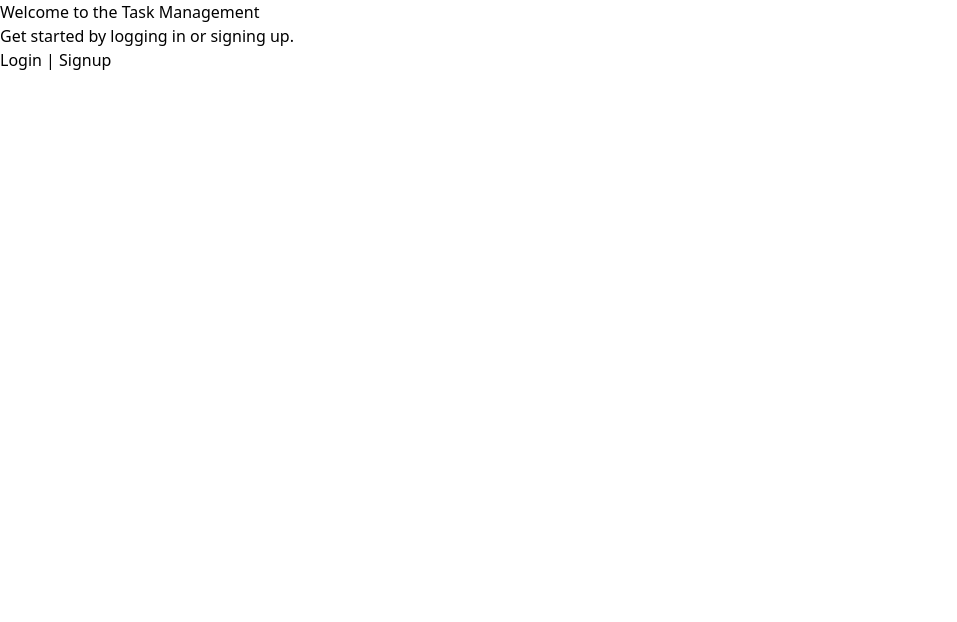
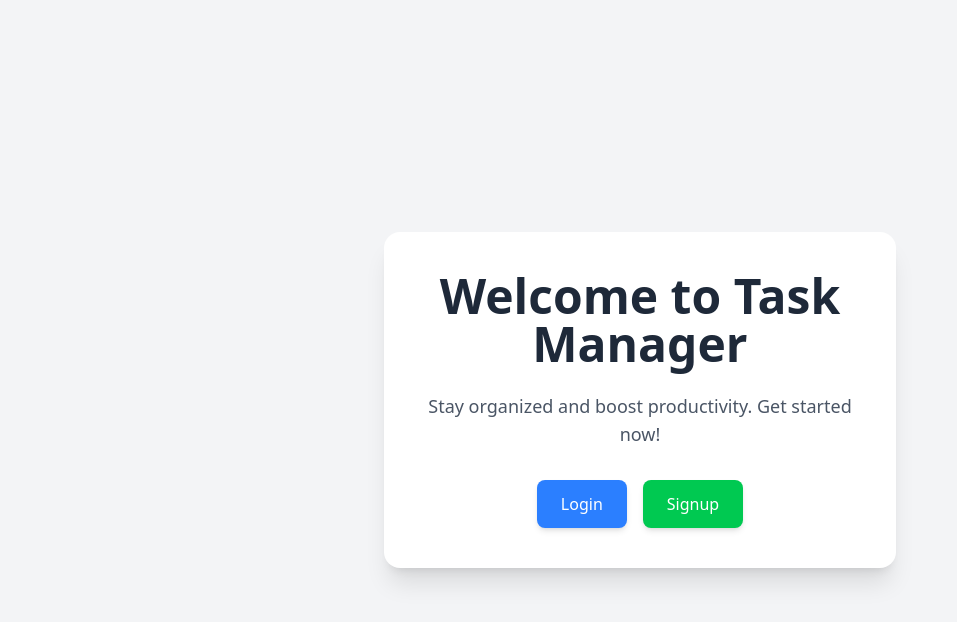
Before and after one commit to zoroworld/task-management, a React (Vite) app in the folder client/: page / in a window 1280 px wide. Shown: the top 622 px of the page, without its empty margins (0-957 px from the left). Built offline with nearby package versions, Linux system fonts and the light colour scheme; no server answers.

Commit message:
task management

```diff
--- a/client/src/pages/Home.tsx
+++ b/client/src/pages/Home.tsx
@@ -2,10 +2,19 @@ import { Link } from 'react-router-dom';
 
 const Home: React.FC = () => {
   return (
-    <div>
-      <h1>Welcome to the Task Management</h1>
-      <p>Get started by logging in or signing up.</p>
-      <Link to="/login">Login</Link> | <Link to="/signup">Signup</Link>
+    <div className="flex items-center justify-center min-h-screen bg-gray-100 p-6">
+      <div className="bg-white shadow-xl rounded-2xl p-10 max-w-lg w-full text-center">
+        <h1 className="text-5xl font-extrabold text-gray-800 mb-6">Welcome to Task Manager</h1>
+        <p className="text-lg text-gray-600 mb-8">Stay organized and boost productivity. Get started now!</p>
+        <div className="flex justify-center gap-4">
+          <Link to="/login" className="bg-blue-500 text-white px-6 py-3 rounded-lg shadow-md hover:bg-blue-600 transition">
+            Login
+          </Link>
+          <Link to="/signup" className="bg-green-500 text-white px-6 py-3 rounded-lg shadow-md hover:bg-green-600 transition">
+            Signup
+          </Link>
+        </div>
+      </div>
     </div>
   );
 };
```
